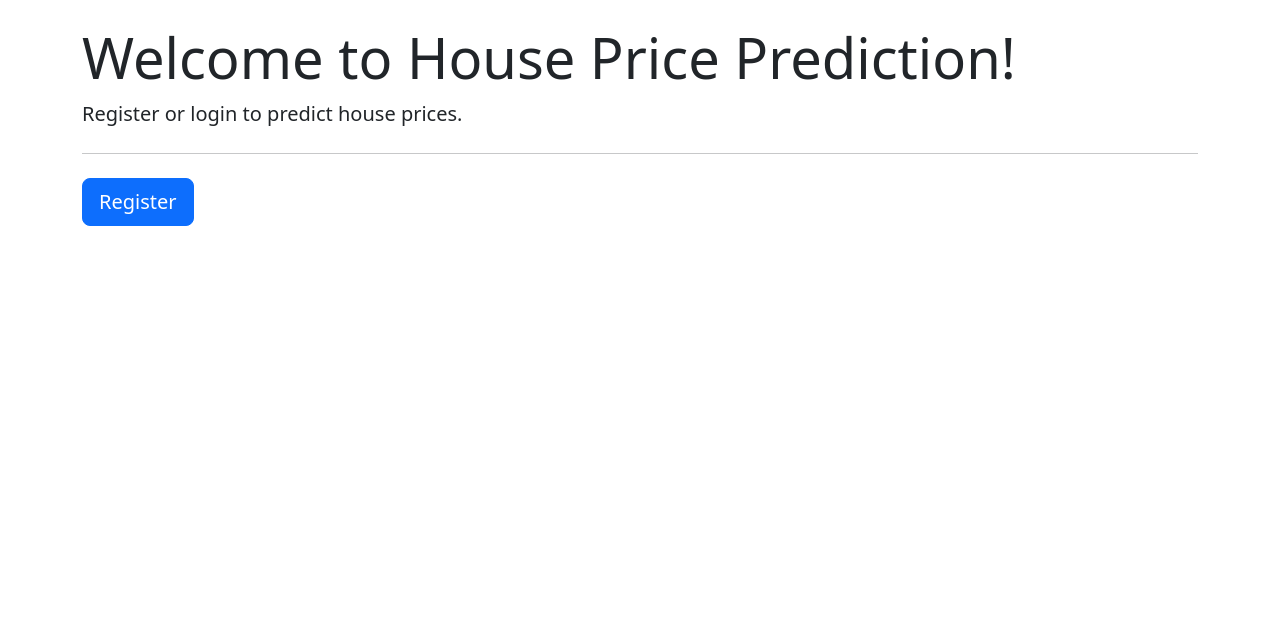
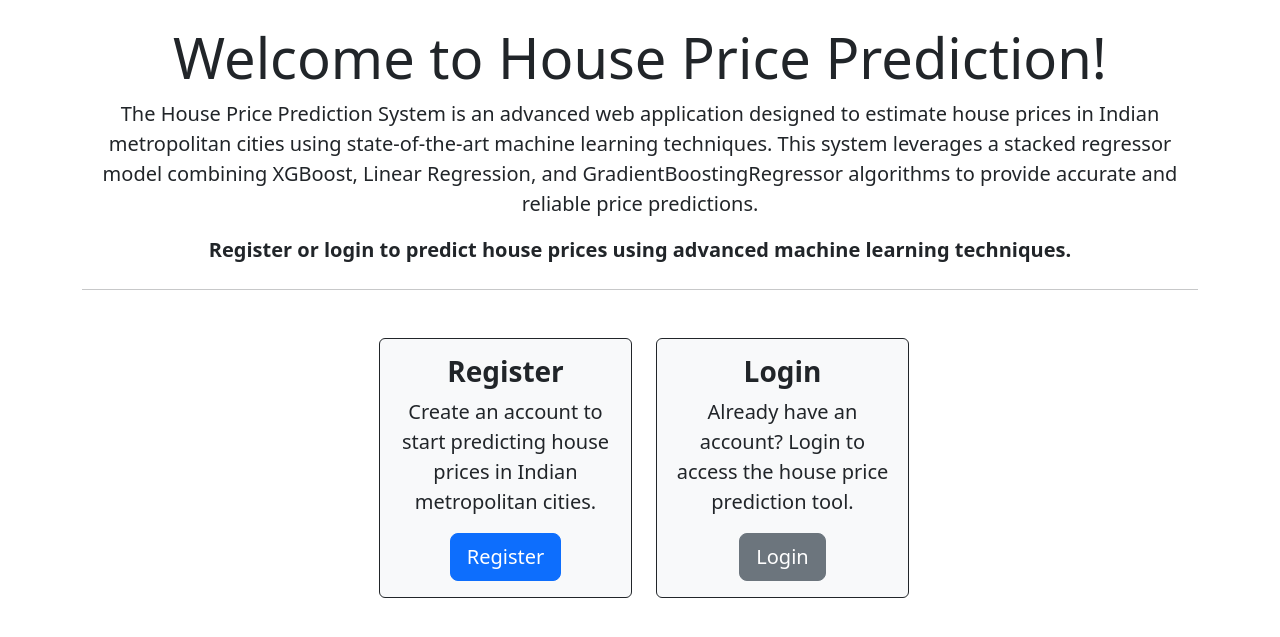
Before and after one commit to charankulal/House-Price-Prediction-using-ML, a Django app: template house_price_prediction/base/templates/base/index.html in a window 1280 px wide. Shown: the part 68-705 px from the top of the page. Run offline with Django 3.2, Linux system fonts and the light colour scheme; the template is opened without the code that fills it, so the values that code supplies are empty; some libraries are stand-ins or nearby versions.

```diff
--- a/house_price_prediction/base/templates/base.html
+++ b/house_price_prediction/base/templates/base.html
@@ -13,7 +13,7 @@
             <ul class="navbar-nav ">
                 {% if user.is_authenticated %}
                 <li class="nav-item mx-2">
-                    <a class="nav-link text-light fs-4" href="{% url 'dashboard' %}">Predict</a>
+                    <a class="nav-link text-light fs-4" href="{% url 'user-history' %}">History</a>
                 </li>
                 <li class="nav-item mx-2">
                     <a class="nav-link text-light fs-4" href="{% url 'user-logout' %}">Logout</a>
--- a/house_price_prediction/base/templates/base/index.html
+++ b/house_price_prediction/base/templates/base/index.html
@@ -1,9 +1,37 @@
 {% extends 'base.html' %}
 {% block content %}
-<div class="jumbotron">
+<div class="jumbotron text-center">
     <h1 class="display-4">Welcome to House Price Prediction!</h1>
-    <p class="lead">Register or login to predict house prices.</p>
+    <p class="lead">The House Price Prediction System is an advanced web application designed to estimate house prices
+        in Indian metropolitan cities using state-of-the-art machine learning techniques. This system leverages a
+        stacked regressor model combining XGBoost, Linear Regression, and GradientBoostingRegressor algorithms to
+        provide accurate and reliable price predictions.</p>
+    <p class="fw-bold fs-5">Register or login to predict house prices using advanced machine learning techniques.</p>
     <hr class="my-4">
-    <p><a class="btn btn-primary btn-lg" href="{% url 'user-register' %}" role="button">Register</a></p>
+    <div class="container">
+        <div class="row offset-3 mt-5">
+            <div class="col-4 mb-3">
+                <div class="card bg-light border border-dark rounded">
+                    <div class="card-body">
+                        <h5 class="card-title fs-3 fw-bold">Register</h5>
+                        <p class="card-text fs-5">Create an account to start predicting house prices in Indian
+                            metropolitan
+                            cities.</p>
+                        <a href="{% url 'user-register' %}" class="btn btn-primary btn-lg btn-block">Register</a>
+                    </div>
+                </div>
+            </div>
+            <div class="col-4 mb-3">
+                <div class="card bg-light border border-dark rounded">
+                    <div class="card-body">
+                        <h5 class="card-title fs-3 fw-bold">Login</h5>
+                        <p class="card-text fs-5 ">Already have an account? Login to access the house price prediction
+                            tool.</p>
+                        <a href="{% url 'user-login' %}" class="btn btn-secondary btn-lg btn-block">Login</a>
+                    </div>
+                </div>
+            </div>
+        </div>
+    </div>
 </div>
 {% endblock %}
--- a/house_price_prediction/base/urls.py
+++ b/house_price_prediction/base/urls.py
@@ -8,4 +8,5 @@ urlpatterns = [
     path("dashboard", views.dashboard, name="dashboard"),
     path("user-logout", views.user_logout, name="user-logout"),
     path('get-locations/<str:city>/', views.get_locations, name='get_locations'),
+    path('user-history', views.get_history, name='user-history'),
 ]
```
Also changed, not shown: house_price_prediction/base/templates/base/history.html (added, +33 -0 lines), house_price_prediction/base/views.py (+46 -15 lines), house_price_prediction/db.sqlite3.
